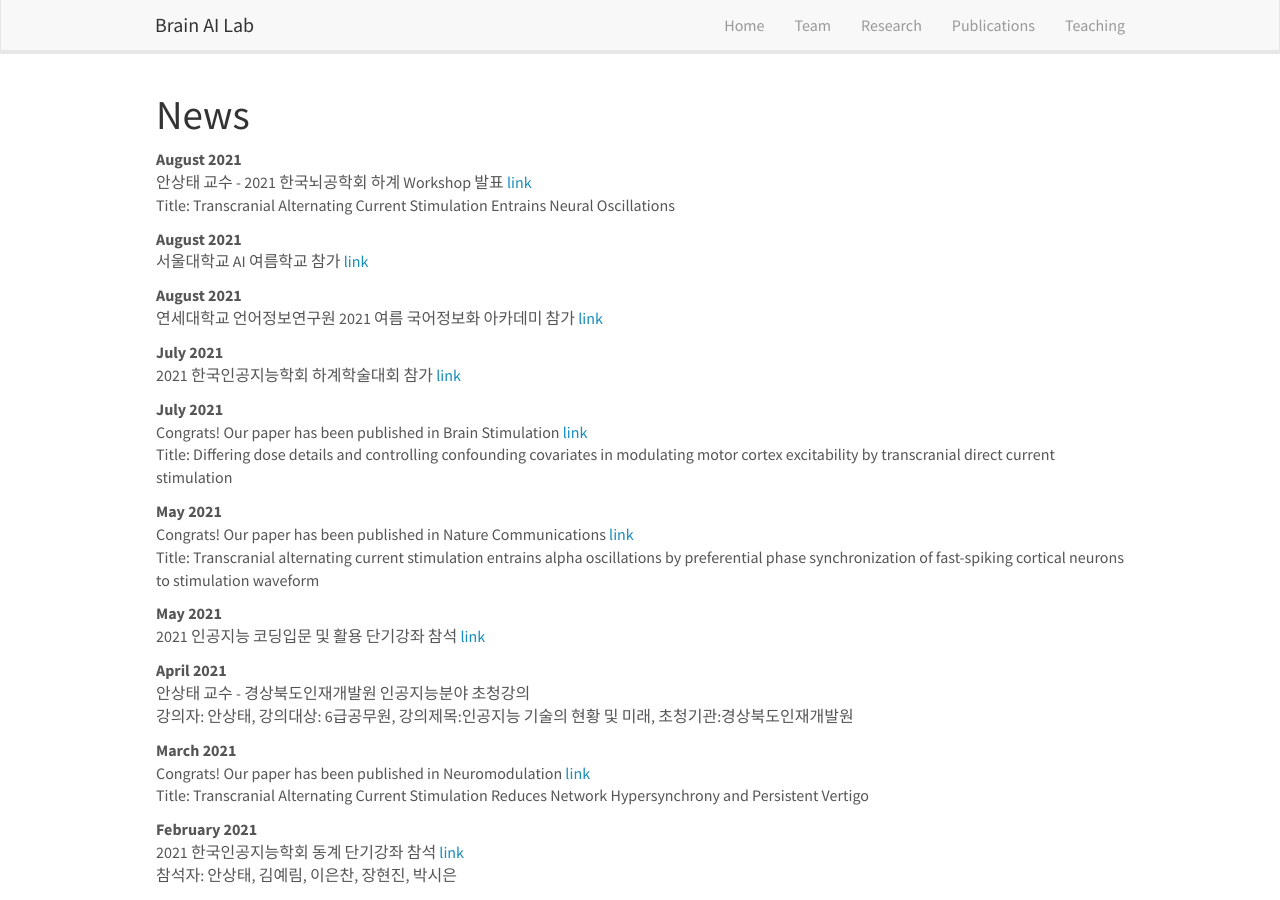
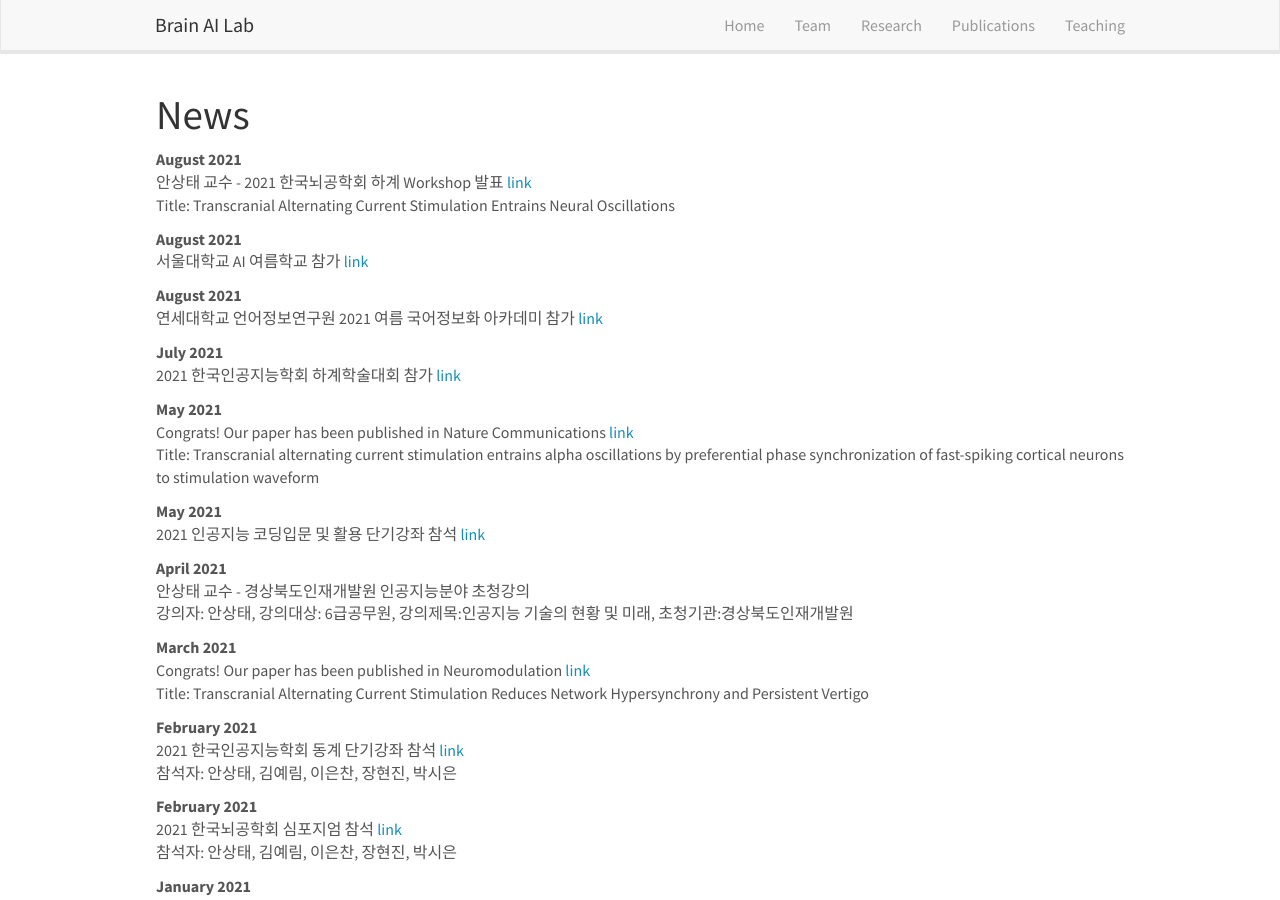
Before and after one commit to KNU-BrainAI/knu-brainai.github.io, a Jekyll site: the page built from _pages/allnews.md, in a window 1280 px wide and 900 px high. Built offline with Jekyll 4.4.1, drawn with Linux system fonts in a browser that asks for light colours; nearby versions of some CDN libraries.

Commit message:
Update news.yml

```diff
--- a/_data/news.yml
+++ b/_data/news.yml
@@ -13,10 +13,6 @@
 - date: July 2021
   headline: "2021 한국인공지능학회 하계학술대회 참가 <a href='http://aiassociation.kr/Conference/ConferenceView.asp?AC=0&CODE=CC20210401&CpPage=111#CONF'>link</a>"
   details: ""
-
-- date: July 2021
-  headline: "Congrats! Our paper has been published in Brain Stimulation <a href='https://www.brainstimjrnl.com/article/S1935-861X(21)00115-7/fulltext'>link</a>"
-  details: "Title: Differing dose details and controlling confounding covariates in modulating motor cortex excitability by transcranial direct current stimulation"
 
 - date: May 2021
   headline: "Congrats! Our paper has been published in Nature Communications <a href='https://www.nature.com/articles/s41467-021-23021-2'>link</a>"
```
